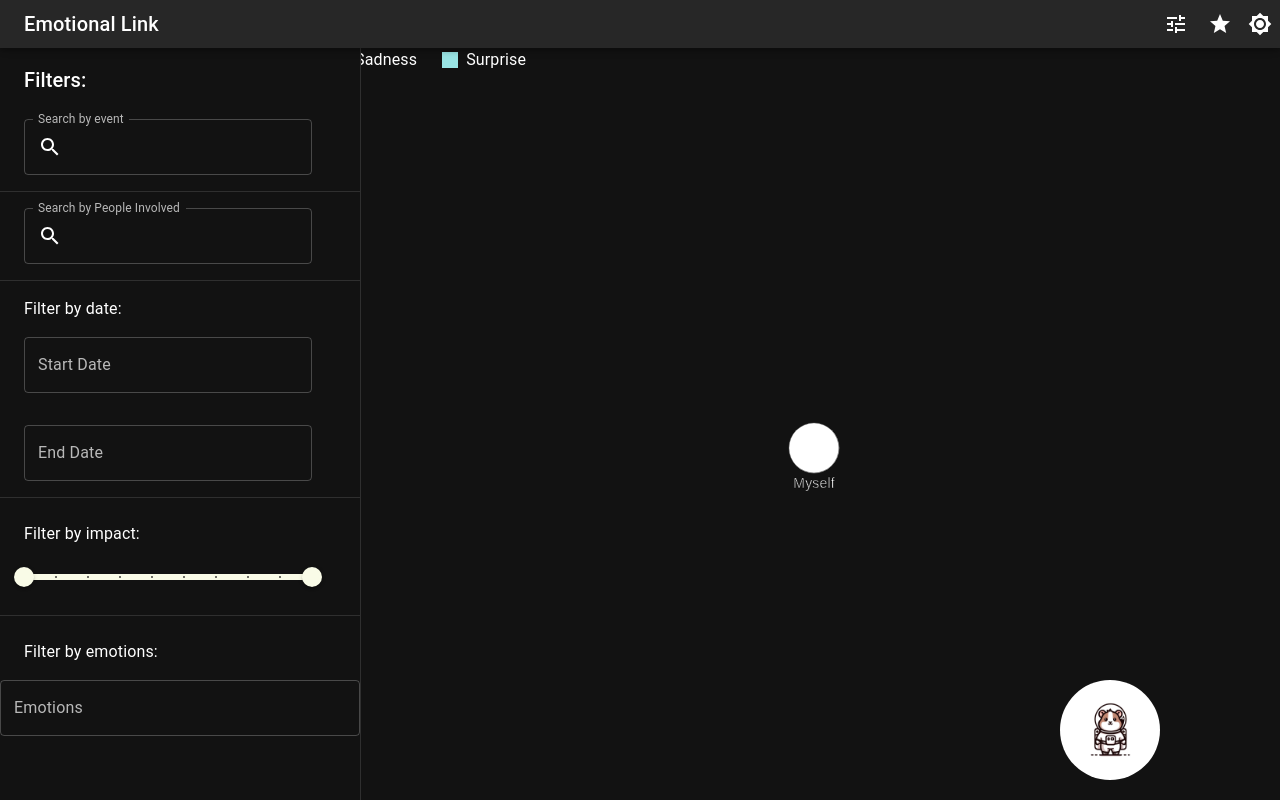
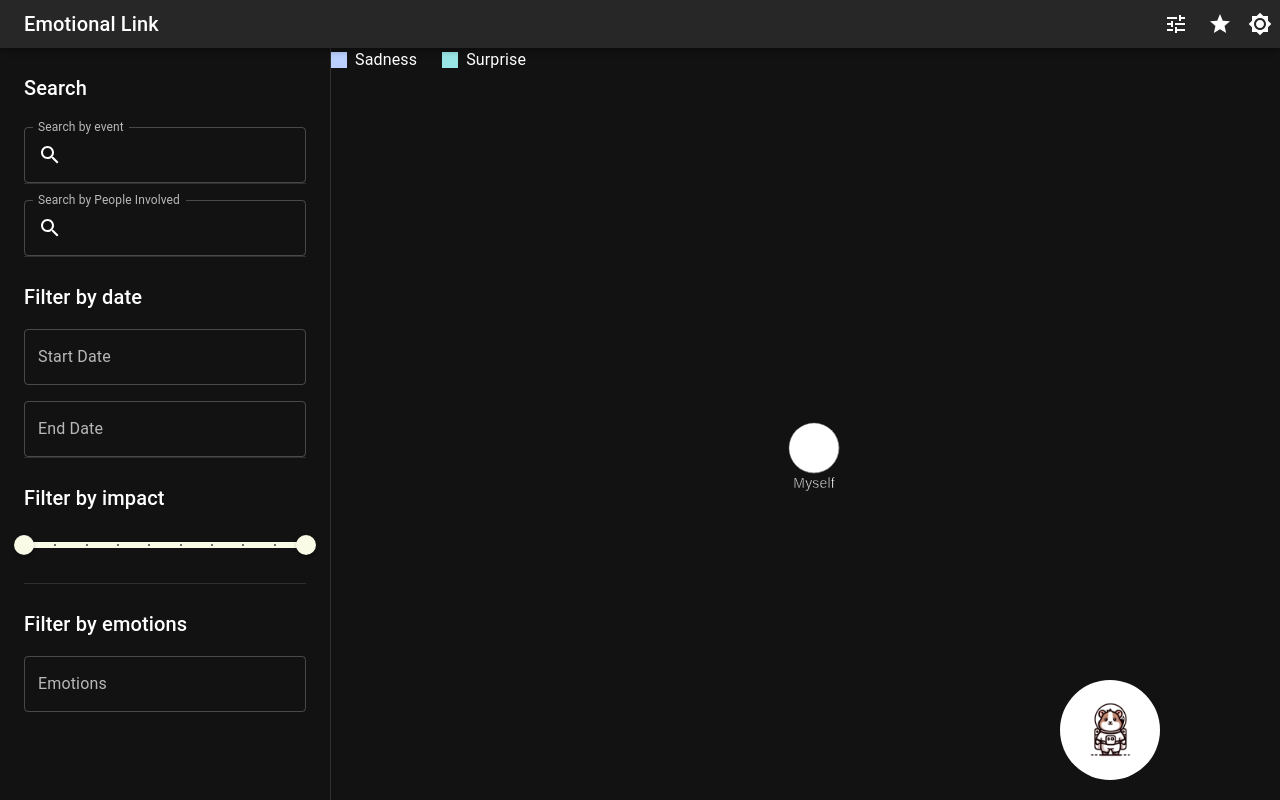
Before and after one commit to alfredo-baquedano/emotion-link, a React (Vite) app: page / in a window 1280 px wide. Both pictures are taken after a click on the button 1176 px from the left and 24 px from the top of the page. Built offline with nearby package versions, Linux system fonts and the light colour scheme.

Commit message:
organize filter drawer

```diff
--- a/src/pages/EmotionalGraphPage/DrawerFilter.jsx
+++ b/src/pages/EmotionalGraphPage/DrawerFilter.jsx
@@ -103,9 +103,9 @@ export default function DrawerFilter({
   );
 
   const DrawerList = (
-    <Box sx={{ width: 360 }} role='presentation'>
-      <Typography variant='h6' gutterBottom sx={{ ml: 3, mt: 2 }}>
-        Filters:
+    <Box sx={{ width: 330, p: 3 }} role='presentation'>
+      <Typography variant='h6' gutterBottom>
+        Search
       </Typography>
       <TextField
         autoFocus
@@ -116,7 +116,7 @@ export default function DrawerFilter({
           startAdornment: <SearchIcon />,
         }}
         fullWidth
-        sx={{ mt: 2, mb: 2, mr: 3, ml: 3, width: '80%' }}
+        sx={{ mt: 2 }}
       />
       <Divider />
       <TextField
@@ -127,11 +127,11 @@ export default function DrawerFilter({
           startAdornment: <SearchIcon />,
         }}
         fullWidth
-        sx={{ mt: 2, mb: 2, mr: 3, ml: 3, width: '80%' }}
+        sx={{ mt: 2 }}
       />
       <Divider sx={{ mb: 2 }} />
-      <Typography variant='h8' sx={{ ml: 3, mt: 3 }}>
-        Filter by date:
+      <Typography variant='h6' sx={{ mt: 3 }}>
+        Filter by date
       </Typography>
       <LocalizationProvider dateAdapter={AdapterDayjs}>
         <DatePicker
@@ -139,8 +139,7 @@ export default function DrawerFilter({
           value={startDate}
           onChange={handleStartDateChange}
           renderInput={(params) => <TextField {...params} />}
-          fullWidth
-          sx={{ mt: 2, mb: 2, mr: 3, ml: 3, width: '80%' }}
+          sx={{ mt: 2, width: '100%' }}
         />
       </LocalizationProvider>
       <LocalizationProvider dateAdapter={AdapterDayjs}>
@@ -149,13 +148,12 @@ export default function DrawerFilter({
           value={endDate}
           onChange={handleEndDateChange}
           renderInput={(params) => <TextField {...params} />}
-          fullWidth
-          sx={{ mt: 2, mb: 2, mr: 3, ml: 3, width: '80%' }}
+          sx={{ mt: 2, width: '100%' }}
         />
       </LocalizationProvider>
       <Divider sx={{ mb: 3 }} />
-      <Typography variant='h8' sx={{ ml: 3, mt: 3 }}>
-        Filter by impact:
+      <Typography variant='h6' sx={{ mt: 3 }}>
+        Filter by impact
       </Typography>
       <Slider
         value={impactRange}
@@ -165,13 +163,14 @@ export default function DrawerFilter({
         min={1}
         max={10}
         valueLabelDisplay='auto'
-        sx={{ mt: 2, mb: 2, mr: 3, ml: 3, width: '80%' }}
+        sx={{ mt: 2 }}
       />
-      <Divider sx={{ mb: 3 }} />
-      <Typography variant='h8' sx={{ ml: 3, mt: 3 }}>
-        Filter by emotions:
+      <Divider sx={{ my: 2 }} />
+      <Typography variant='h6' sx={{ mt: 3 }}>
+        Filter by emotions
       </Typography>
       <EmotionSelect
+        sx={{ mt: 3 }}
         options={filteredEmotions}
         name='emotions'
         value={
```
